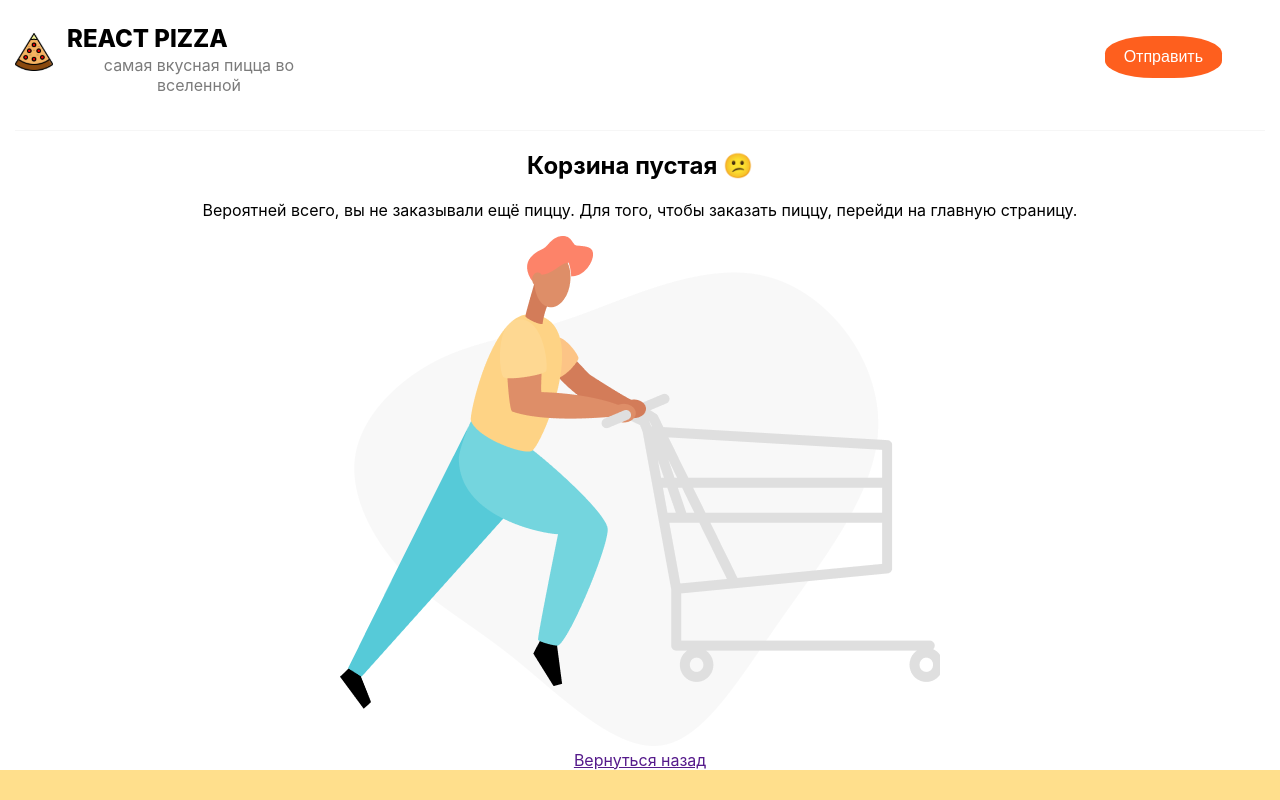
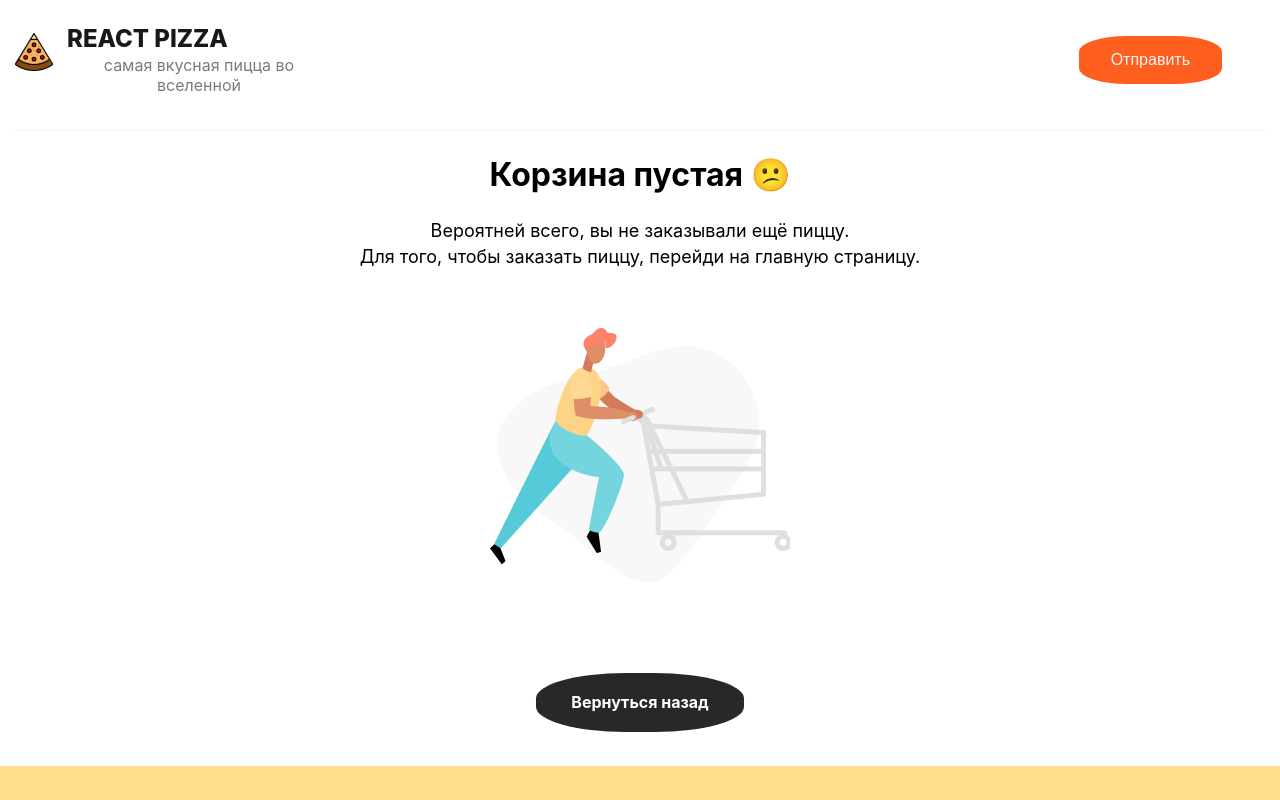
Before and after one commit to petbog/react-pizza, a React (Create React App) app: page /basket in a window 1280 px wide. Built offline with nearby package versions, Linux system fonts and the light colour scheme; the HTML template or start-up script is replaced by a standard one.

Commit message:
слелал routes

```diff
--- a/src/App.js
+++ b/src/App.js
@@ -3,6 +3,7 @@ import HomePage from './components/Pages/HomePage';
 
 import { Routes, Route } from 'react-router-dom';
 import BasketPage from './components/Pages/BasketPage';
+import ThereIsNoPage from './components/Pages/ThereIsNoPage';
 
 function App() {
   return (
@@ -10,6 +11,7 @@ function App() {
       <Routes>
         <Route path='/' element={<HomePage />} />
         <Route path='/basket' element={<BasketPage/>}/>
+        <Route path='*' element={<ThereIsNoPage/>}/>
       </Routes>
     </div>
   );
--- a/src/components/Pages/BasketPage.jsx
+++ b/src/components/Pages/BasketPage.jsx
@@ -1,6 +1,7 @@
 import Header from "../header/Header";
 import BasketImg from "../../img/shopping-cart-colour 1.png"
-import classes from "./BasketPage.module"
+import classes from "./BasketPage.module.css"
+import { Link } from "react-router-dom";
 
 const BasketPage = () => {
     return (
@@ -10,14 +11,14 @@ const BasketPage = () => {
                 <div className={classes.basket_container}>
                     <h2 className={classes.basket_title}>Корзина пустая  😕</h2>
                     <p className={classes.basket_text}>
-                        Вероятней всего, вы не заказывали ещё пиццу.
+                        Вероятней всего, вы не заказывали ещё пиццу.<br />
                         Для того, чтобы заказать пиццу, перейди на главную страницу.
                     </p>
                     <img className={classes.basket_img} src={BasketImg} alt="BasketImg" />
-                    <div className={classes.basket_button}>
-                        <a href="" className="">
-                        Вернуться назад
-                        </a>
+                    <div className={classes.basket_button_container}>
+                        <Link to="/" className={classes.basket_button}>
+                            Вернуться назад
+                        </Link>
                     </div>
                 </div>
             </div>
--- /dev/null
+++ b/src/components/Pages/BasketPage.module.css
@@ -0,0 +1,36 @@
+.basket {
+    height: 76vh;
+}
+
+.basket_title {
+    font-weight: 700;
+    font-size: 32px;
+    line-height: 34px;
+}
+
+.basket_text {
+    font-weight: 400;
+    font-size: 18px;
+    line-height: 26px;
+}
+
+.basket_img {
+    width: 300px;
+    height: 255px;
+    margin: 40px 0 0 0;
+}
+
+.basket_button {
+    color: #FFFFFF;
+    font-weight: 700;
+    font-size: 16px;
+    line-height: 19px;
+    background-color: #282828;
+    padding: 19px 35px 20px 35px;
+    text-decoration: none;
+    border-radius: 43%;
+}
+
+.basket_button_container {
+    margin: 105px 0 0 0;
+}
--- a/src/components/Pages/ThereIsNoPage.jsx
+++ b/src/components/Pages/ThereIsNoPage.jsx
@@ -0,0 +1,19 @@
+import { Link } from "react-router-dom";
+import Header from "../header/Header";
+import classes from "./ThereIsNoPage.module.css"
+
+const ThereIsNoPage = () =>{
+    return(
+        <div className="">
+            <Header/>
+            <div className={classes.ThereIsNoPage_container}>
+                <h1 className={classes.ThereIsNoPage_title}>Ничего не найдено 😕</h1>
+                <div className={classes.ThereIsNoPage_button_container}>
+                    <Link to='/' className={classes.ThereIsNoPage_button}>На главную</Link>
+                </div>
+            </div>
+        </div>
+    )
+}
+
+export default ThereIsNoPage;
--- /dev/null
+++ b/src/components/Pages/ThereIsNoPage.module.css
@@ -0,0 +1,23 @@
+.ThereIsNoPage_container{
+    height: 70vh;
+    display: flex;
+    justify-content: center;
+    align-items: center;
+    flex-direction: column;
+}
+.ThereIsNoPage_title{
+    font-size: 47px;
+}
+.ThereIsNoPage_button_container{
+    margin-top: 130px;
+}
+.ThereIsNoPage_button{
+    color: #FFFFFF;
+    font-weight: 700;
+    font-size: 16px;
+    line-height: 19px;
+    background-color: #282828;
+    padding: 19px 35px 20px 35px;
+    text-decoration: none;
+    border-radius: 43%;
+}
--- a/src/components/header/Header.jsx
+++ b/src/components/header/Header.jsx
@@ -1,9 +1,11 @@
+import { Link } from 'react-router-dom';
 import Pizzalogo from '../../img/image 1.svg'
 import classes from './Header.module.css'
 
 const Header = () => {
     return (
         <div className={classes.header}>
+            <Link to='/' className={classes.header_link}>
                 <div className={classes.header_info}>
                     <img src={Pizzalogo} alt="Pizzalogo" className={classes.header_logo} />
                     <div className={classes.header_title}>
@@ -11,10 +13,13 @@ const Header = () => {
                         <p className={classes.header_title_text}>самая вкусная пицца во вселенной</p>
                     </div>
                 </div>
+            </Link>
             <div className={classes.header__button__container}>
-                <button className={classes.header__button}> Отправить</button>
+                <button className={classes.header__button}>
+                    <Link to="/basket" className={classes.header__button_link}>Отправить</Link>
+                </button>
             </div>
-        </div>
+        </div >
     )
 }
 
--- a/src/components/header/Header.module.css
+++ b/src/components/header/Header.module.css
@@ -1,42 +1,58 @@
-.header{
+.header {
     display: flex;
     justify-content: space-between;
     border-bottom: 1px solid #F6F6F6;
 }
-.header_info{
+
+.header_info {
     max-width: 316px;
     display: flex;
     justify-content: space-between;
 }
-.header_logo{
+
+.header_logo {
     width: 38px;
     height: 38px;
     padding: 33px 14px 0 0;
 }
-.header_title{
+
+.header_title {
     display: flex;
     flex-direction: column;
     height: 130px;
     align-items: flex-start;
 }
-.header_title_pizza{
+
+.header_title_pizza {
     font-weight: 800;
     font-size: 24px;
     margin-bottom: -14px;
 }
-.header_title_text{
+
+.header_title_text {
     font-weight: 400;
     font-size: 16px;
     color: #7B7B7B;
 }
-.header__button__container{
+
+.header__button__container {
     margin: 36px 43px 0 0;
 }
-.header__button{
- background-color: #FE5F1E;
- color: #fff;
- border: none;
- padding:12px 19px;
- border-radius: 41%;
- font-size: 16px;
+
+.header__button {
+    background-color: #FE5F1E;
+    color: #fff;
+    border: none;
+    padding: 15px 32px 15px 32px;
+    border-radius: 33%;
+    font-size: 16px;
 }
+
+.header__button_link {
+    text-decoration: none;
+    color: #F6F6F6;
+}
+.header_link{
+text-decoration: none;
+color: #181818;
+}
```
Also changed, not shown: src/components/Pages/BasketPage.module.jsx (deleted). Lines whose indentation alone changed are shown as unchanged.
